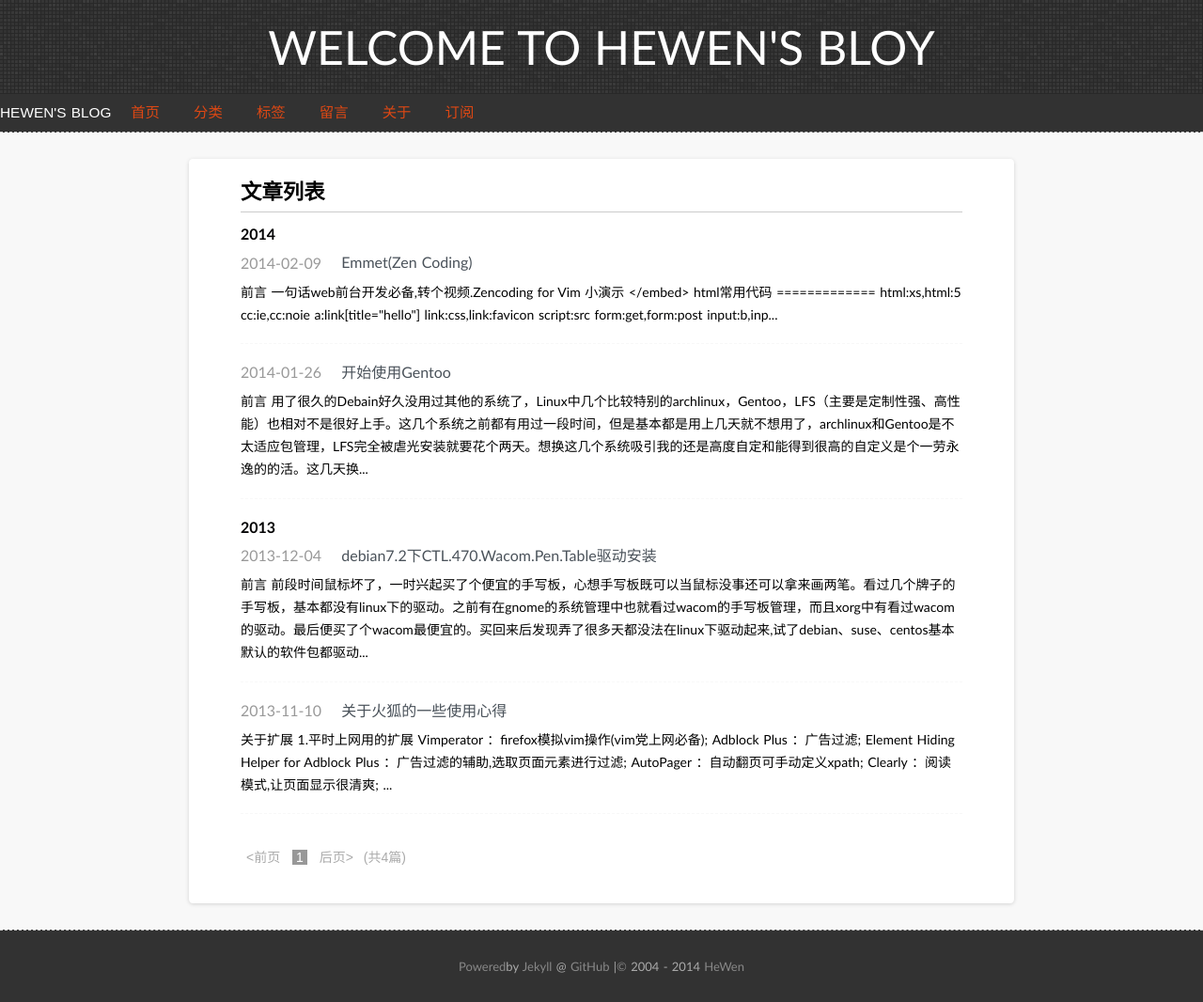
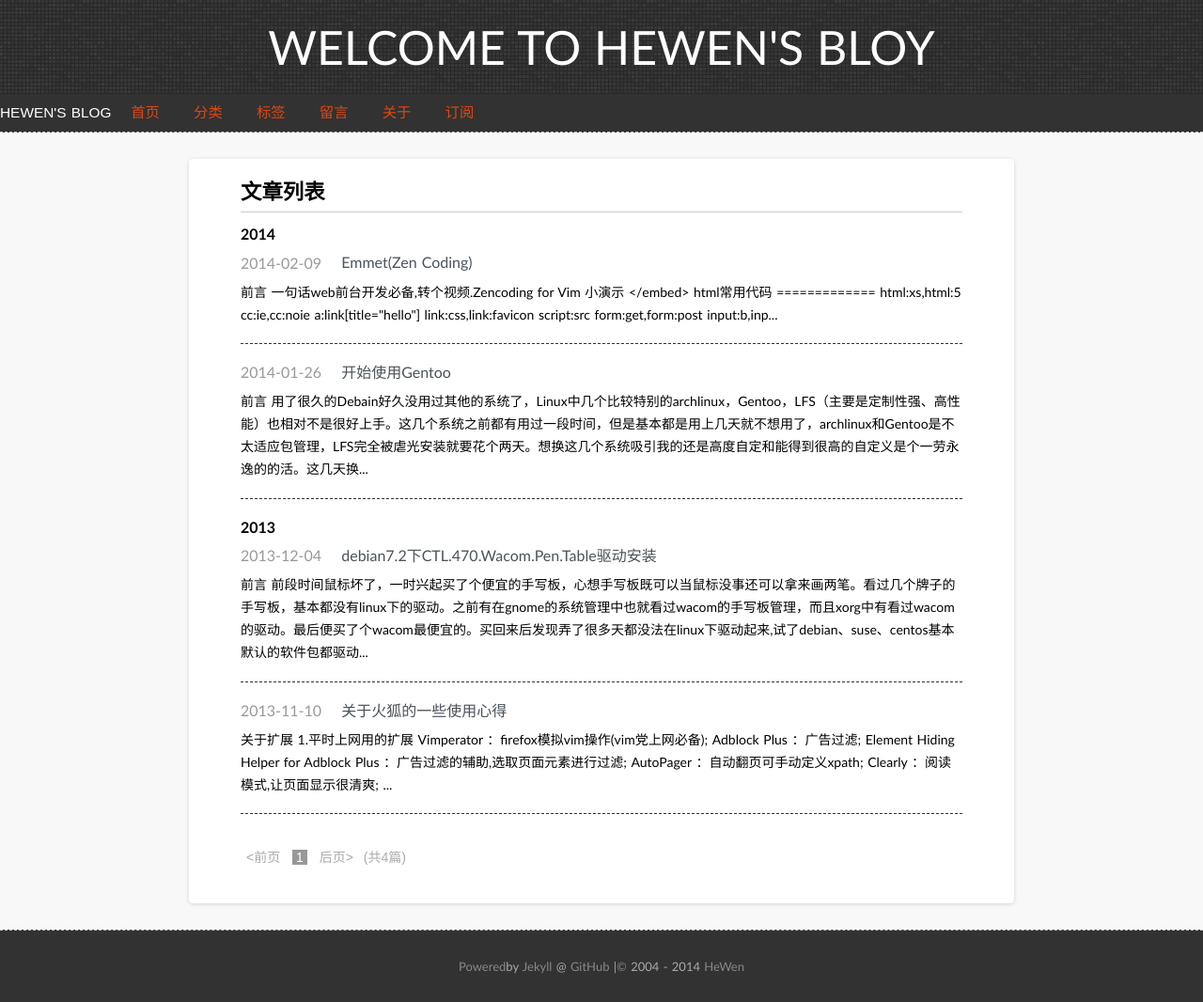
Before and after one commit to hewen/hewen.github.io, a Jekyll site: the page built from index.html, in a window 1280 px wide. Shown: the whole page at 94% size. Built offline with Jekyll 4.4.1, drawn with Linux system fonts in a browser that asks for light colours; some web fonts are replaced; Markdown is read by kramdown in place of the engine named in the settings; the list of posts is cut into pages by our own code.

Commit message:
modify index.html about post list css

```diff
--- a/media/css/style.css
+++ b/media/css/style.css
@@ -35,7 +35,7 @@ blockquote p{margin:0;padding:.5em 0;}
 .listing-item,.listing-seperator{list-style-type:none;}
 .listing-item a{padding:.2em 1em;font-size:16px;}
 .listing-item p{font-size:14px;}
-.listing-item hr{height:1px;border:none;border-top:1px dashed #F8F8F8;}
+.listing-item hr{height:1px;border:none;border-top:1px dashed #323232;}
 .listing-item time{color:#999999;}
 .listing-seperator{font-weight:bold;}
 .meta{font-size:12px;color:#888;}
```
